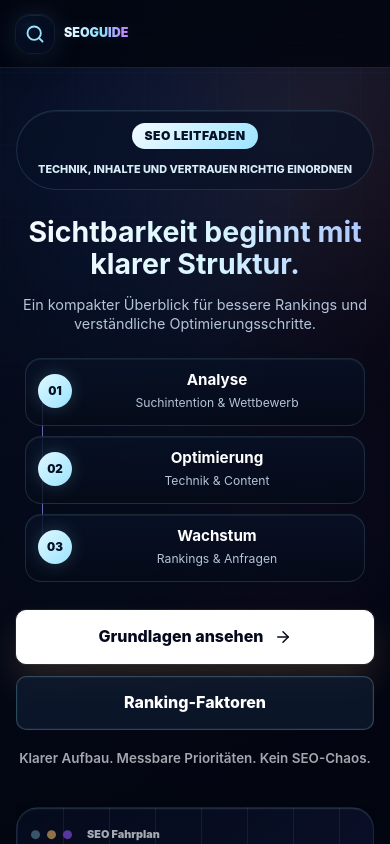
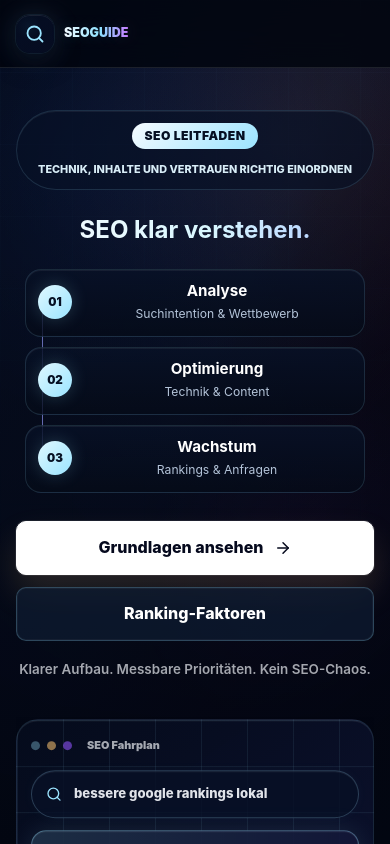
Before and after one commit to parmis2005/seo-info-test, a Next.js app: page / in a window 390 px wide. Shown: the top 844 px of the page. Built offline with nearby package versions, Linux system fonts and the light colour scheme.

Commit message:
Refine hero headline

```diff
--- a/app/globals.css
+++ b/app/globals.css
@@ -595,7 +595,7 @@ p {
 }
 .hero-statement h1 {
   max-width: 720px;
-  font-size: clamp(2.25rem, 4.3vw, 3.65rem);
+  font-size: clamp(2rem, 3.8vw, 3.15rem);
   line-height: 1.14;
   padding-bottom: 0.08em;
 }
@@ -1488,7 +1488,7 @@ p {
     max-width: 100%;
   }
   .hero-statement h1 {
-    font-size: 1.65rem;
+    font-size: 1.52rem;
   }
   .hero-statement p {
     font-size: 0.9rem;
@@ -1626,6 +1626,6 @@ p {
     justify-items: start;
   }
   .hero-statement h1 {
-    font-size: 1.78rem;
-  }
-}
+    font-size: 1.5rem;
+  }
+}
--- a/app/page.tsx
+++ b/app/page.tsx
@@ -174,11 +174,8 @@ export default function Page() {
 
           <div className="hero-statement">
             <h1>
-              <span>Sichtbarkeit beginnt mit klarer Struktur.</span>
+              <span>SEO klar verstehen.</span>
             </h1>
-            <p>
-              Ein kompakter Überblick für bessere Rankings und verständliche Optimierungsschritte.
-            </p>
           </div>
 
           <div className="hero-focus-map" aria-label="SEO Fokus">
```
